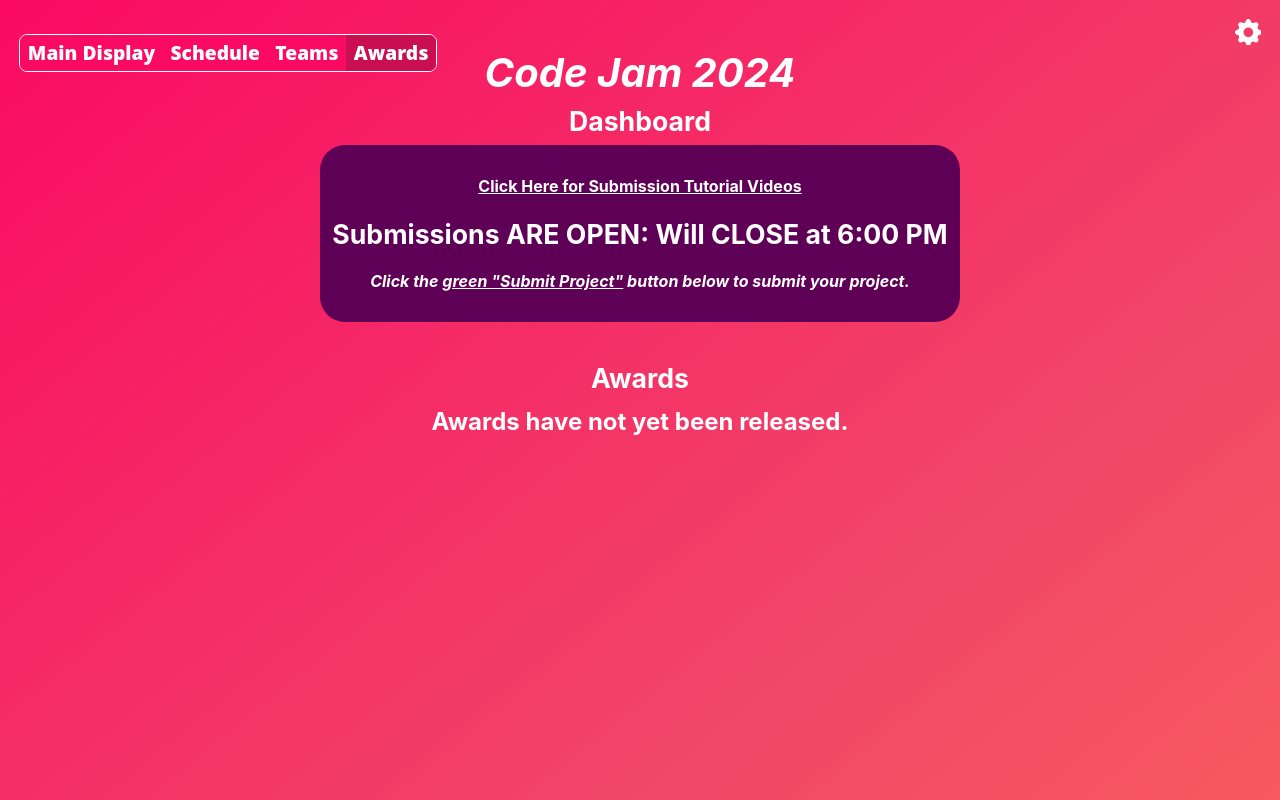
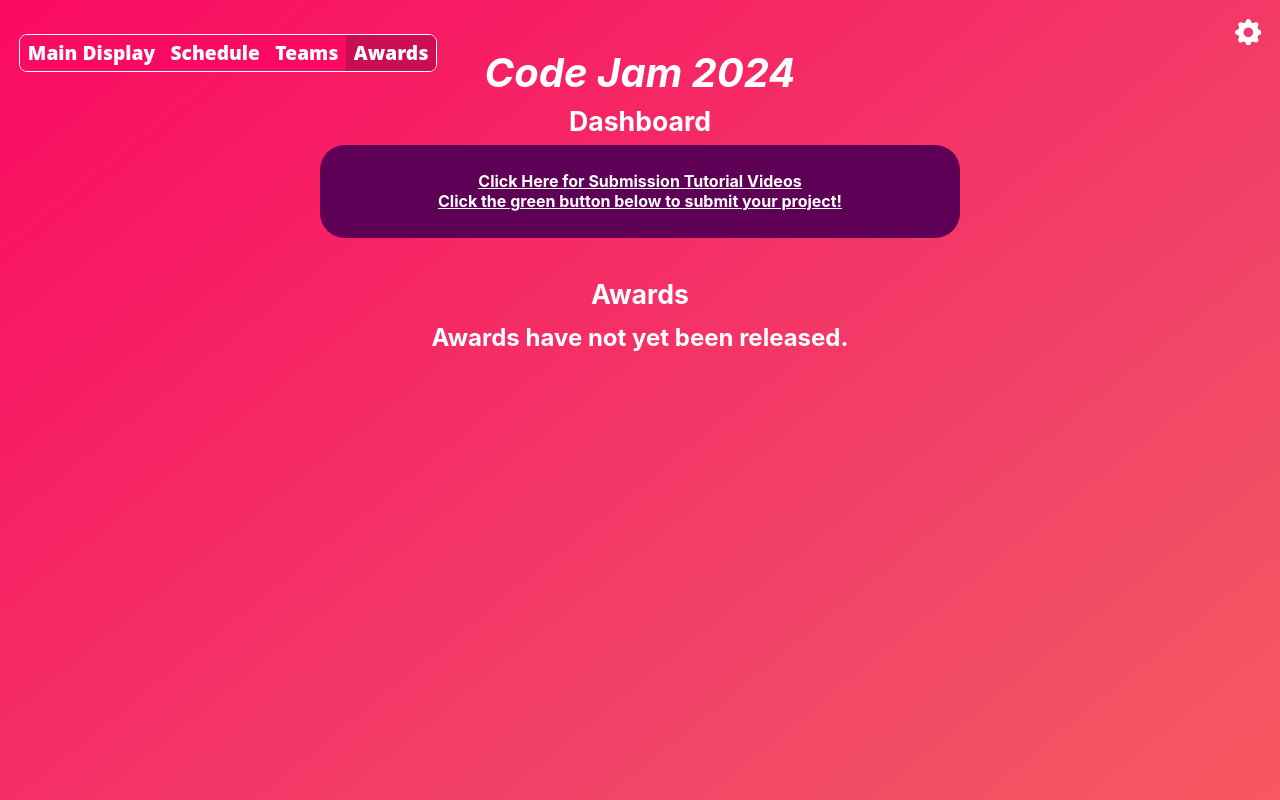
Before and after one commit to perryH0123/CodeJam, a React (Create React App) app: page /awards in a window 1280 px wide. Shown: the top 800 px of the page. Built offline with nearby package versions, Linux system fonts and the light colour scheme; no server answers.

Commit message:
Path 5:44

```diff
--- a/src/App.css
+++ b/src/App.css
@@ -69,7 +69,7 @@ button:hover, button:focus {
 
 #submissionsGuide {
   margin: auto;
-  padding: 10px;
+  padding: 5px;
   text-align: center;
   margin-bottom: 5vh;
   background-color: #5f0057;
--- a/src/App.tsx
+++ b/src/App.tsx
@@ -47,9 +47,8 @@ function App() {
         <h1>Code Jam 2024</h1>
         <h2>Dashboard</h2>
         <div id="submissionsGuide">
-        <h4><Link to="https://drive.google.com/drive/folders/1fTmOw8xfpFoMGZIaql2peYB0Iq0zzzs7?usp=sharing" target="_blank">Click Here for Submission Tutorial Videos</Link></h4>
-        <h2>Submissions ARE OPEN: Will CLOSE at 6:00 PM</h2>
-        <h4><strong><i>Click the <u>green "Submit Project"</u>  button below to submit your project.</i></strong></h4></div></div>
+        <h4><Link to="https://drive.google.com/drive/folders/1fTmOw8xfpFoMGZIaql2peYB0Iq0zzzs7?usp=sharing" target="_blank">Click Here for Submission Tutorial Videos <br></br> Click the green button below to submit your project!</Link></h4>
+</div></div>
       <a href="https://docs.google.com/spreadsheets/d/1zYlF5b4yPZolKSg63H--swc-sVNpfCL7hwm-wdYj6V8/edit?usp=sharing" id="edit">
           <BsFillGearFill className="bi bi-gear"/>
       </a>
```
